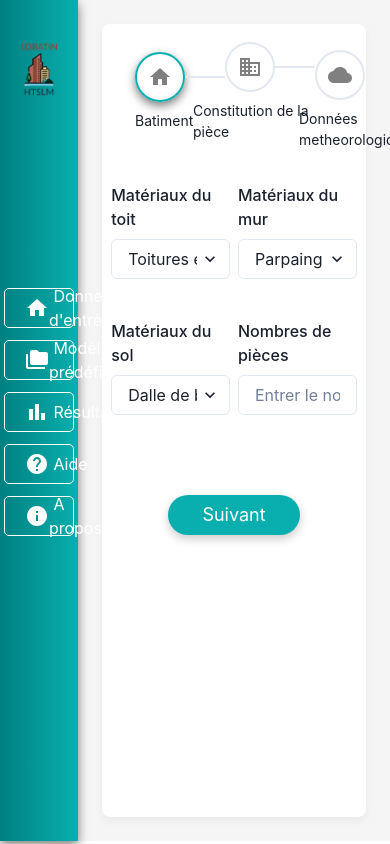
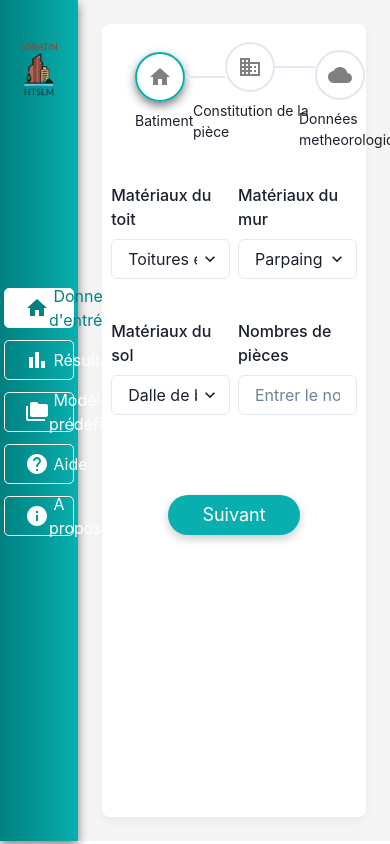
Before and after one commit to Essimbi/electron-react-test, a React (Create React App) app in the folder app/: page / in a window 390 px wide. Shown: the top 844 px of the page. Built offline with nearby package versions, Linux system fonts and the light colour scheme.

Commit message:
dyn sidebar

```diff
--- a/app/src/App.tsx
+++ b/app/src/App.tsx
@@ -12,9 +12,12 @@ import { RouterWrapper } from './RouterWrapper';
 import { SideBarStyleType } from './configs/types';
 import { GlobalStyles, useStyles } from './constants/GlobalStyles';
 import { TintProvider } from './contexts/GraphContext';
+import { useStepContext } from './Hooks/useStep';
+import Index from './Components/ContentResult';
 
 function App() {
   const classes = useStyles();
+  const { activeStep } = useStepContext();
   const { settings } = useSettingsContext();
   const { innerHeight, innerWidth } = useDimensions();
 
@@ -23,10 +26,28 @@ function App() {
     backgroundColor: settings.themeColor,
   };
 
+  const renderMainContent = () => {
+    switch (activeStep) {
+      case 'STEP-0':
+        return <RouterWrapper />;
+      case 'STEP-1':
+        return <RouterWrapper />;
+      case 'STEP-2':
+        return <RouterWrapper />;
+      case 'STEP-3':
+        return <Index />;
+      default:
+        return 'a component here!';
+    }
+  };
 
   return (
     <TintProvider>
-      <Box sx={{ backgroundColor: settings.globalColors.lowGray.main, }} display={'flex'} flexDirection={'row'}>
+      <Box
+        sx={{ backgroundColor: settings.globalColors.lowGray.main }}
+        display={'flex'}
+        flexDirection={'row'}
+      >
         <Box
           className={classes.animatedBox}
           width={(innerWidth * 20) / 100}
@@ -35,8 +56,8 @@ function App() {
         >
           <SideBarContent />
         </Box>
-        <Box width={(innerWidth) - ((innerWidth * 20) / 100)}>
-          <RouterWrapper />
+        <Box width={innerWidth - (innerWidth * 20) / 100}>
+          {renderMainContent()}
         </Box>
       </Box>
     </TintProvider>
--- a/app/src/Components/ContentCarouselOuverturesForm/index.tsx
+++ b/app/src/Components/ContentCarouselOuverturesForm/index.tsx
@@ -18,7 +18,6 @@ import {
   TableContainer,
 } from '@chakra-ui/react';
 import { useStepContext } from '../../Hooks/useStep';
-import { useDataGraphContext } from '../../Hooks/useDataGraph' ;
 import { useState } from 'react';
 
 const _this = 'STEP-1';
@@ -32,9 +31,7 @@ export type openStateType = {
 };
 
 const OuverturesForm = () => {
-  const { setActiveStep, steps, setStep } = useStepContext();
-  const [openTabLength, setOpenTablength] = useState<number>();
-  var { dataGraph } = useDataGraphContext() ;
+  const { steps, setStep } = useStepContext();
   const [openState, setOpenState] = useState<openStateType>({
     type_ouverture: '',
     materiau: '',
@@ -69,7 +66,9 @@ const OuverturesForm = () => {
             }}
             size={'sm'}
           >
-            <option value="Porte" defaultChecked>Porte</option>
+            <option value="Porte" defaultChecked>
+              Porte
+            </option>
             <option value="Fenetre">Fenêtre</option>
           </Select>
         </FormControl>
--- a/app/src/Components/SideBarContent/SideBarContentItem/index.tsx
+++ b/app/src/Components/SideBarContent/SideBarContentItem/index.tsx
@@ -2,10 +2,23 @@ import { Box } from '@chakra-ui/react';
 import { styled } from '@mui/styles';
 import { SideBarContentItemType } from '../../../configs/types';
 import { useSettingsContext } from '../../../Hooks/useSettings';
-import { BarChartIcon, FolderCopyIcon, HelpIcon, HomeIcon, InfoIcon } from '../../../img/Icons/iconItems';
+import {
+  BarChartIcon,
+  FolderCopyIcon,
+  HelpIcon,
+  HomeIcon,
+  InfoIcon,
+} from '../../../img/Icons/iconItems';
 import './index.css';
-export const SideBarContentItem = ({ label, icon }: SideBarContentItemType) => {
+import { useStepContext } from '../../../Hooks/useStep';
+
+export const SideBarContentItem = ({
+  label,
+  icon,
+  step,
+}: SideBarContentItemType) => {
   const { settings } = useSettingsContext();
+  const { activeStep, setActiveStep } = useStepContext();
   const AnimatedBox = styled(Box)({
     transition: 'background-color 0.3s',
     '&:hover': {
@@ -30,13 +43,38 @@ export const SideBarContentItem = ({ label, icon }: SideBarContentItemType) => {
         return null;
     }
   };
+
+  const isActive = () =>
+    (step === 0 &&
+      (activeStep === 'STEP-0' ||
+        activeStep === 'STEP-1' ||
+        activeStep === 'STEP-2')) ||
+    (step === 1 && activeStep === 'STEP-3') ||
+    (step === 2 && activeStep === 'STEP-4');
   return (
     <AnimatedBox borderRadius={5}>
       <Box
+        onClick={() => {
+          if(step === 1){
+            setActiveStep("STEP-3")
+          }else if(step === 2){
+            setActiveStep("STEP-4")
+          }else if(step === 0){
+            setActiveStep("STEP-0")
+          }
+        }}
         className="item"
-        sx={{}}
+        sx={{
+          backgroundColor: isActive()
+            ? settings.globalColors.pureWhite.main
+            : null,
+        }}
         width={'100%'}
-        color={settings.globalColors.pureWhite.main}
+        color={
+          isActive()
+            ? settings.globalColors.primary.main
+            : settings.globalColors.pureWhite.main
+        }
         mb={3}
         border={'1px solid white'}
         display={'flex'}
--- a/app/src/Components/SideBarContent/index.tsx
+++ b/app/src/Components/SideBarContent/index.tsx
@@ -2,8 +2,10 @@ import { Box } from '@chakra-ui/react';
 import { data } from '../../Helper/data';
 import Logo from '../../img/logo.png';
 import { SideBarContentItem } from './SideBarContentItem';
+import { useStepContext } from '../../Hooks/useStep';
 
 export const SideBarContent = () => {
+  const { activeStep } = useStepContext();
   return (
     <Box
       width={'100%'}
@@ -12,17 +14,21 @@ export const SideBarContent = () => {
       flexDirection={'column'}
       alignItems={'center'}
     >
-      <Box
-        height={'20%'}
-        mt={10}
-        mb={20}
-        width={'75%'}
-      > <img height={'auto'}
-        width={'auto'} src={Logo} /></Box>
+      <Box height={'20%'} mt={10} mb={20} width={'75%'}>
+        {' '}
+        <img height={'auto'} alt="" width={'auto'} src={Logo} />
+      </Box>
       <Box width={'90%'} height={'auto'}>
-        {data.map(({ label, icon }) => (
-          <SideBarContentItem key={label} label={label} icon={icon} />
-        ))}
+        {data.map(({ label, icon }, i) => {
+          return (
+            <SideBarContentItem
+              step={i}
+              key={label}
+              label={label}
+              icon={icon}
+            />
+          );
+        })}
       </Box>
     </Box>
   );
--- a/app/src/Components/contentStepWrapperDonneMetheo/index.tsx
+++ b/app/src/Components/contentStepWrapperDonneMetheo/index.tsx
@@ -8,7 +8,6 @@ import {
   Select,
   Stack,
 } from '@chakra-ui/react';
-import { useNavigate } from 'react-router-dom';
 import { useTintContext } from '../../contexts/GraphContext';
 import dataPhi from '../../Helper/data/phi/dataPhi.json';
 import data from '../../Helper/data/tempExt/dataTempExt.json';
@@ -17,8 +16,6 @@ import { useStepContext } from '../../Hooks/useStep';
 
 const _this = 'STEP-2';
 export const DonneMetheo = () => {
-
-  const navigate = useNavigate();
 
   const { updateTintData } = useTintContext();
   const { settings } = useSettingsContext();
@@ -316,7 +313,7 @@ export const DonneMetheo = () => {
 
     // Définition des variables de l'échangeur de chaleur (matériaux du bâtiment)
 
-    navigate('/Donnee_de_resultat')
+    //setActiveStep("STEP-3")
     updateTintData(Tint);
 
   }
--- a/app/src/Helper/data/index.ts
+++ b/app/src/Helper/data/index.ts
@@ -1,7 +1,7 @@
 export const data = [
     { label: "Donneés d'entrée", icon: 'home' },
+    { label: 'Résultats', icon: 'BarChartIcon' },
     { label: 'Modèles prédéfinis', icon: 'FolderCopyIcon' },
-    { label: 'Résultats', icon: 'BarChartIcon' },
     { label: 'Aide', icon: 'help' },
     { label: 'A propos', icon: 'InfoIcon' },
   ]
--- a/app/src/Layouts/ContentStepWrapper/index.tsx
+++ b/app/src/Layouts/ContentStepWrapper/index.tsx
@@ -5,12 +5,13 @@ import { DonneMetheo } from '../../Components/contentStepWrapperDonneMetheo';
 import './style.css';
 import { useEffect } from 'react';
 import { DonneesPiecesCategoryWrapper } from '../DonneesPiecesCategoryWrapper';
+import Index from '../../Components/ContentResult';
 
 export const ContentStepWrapper = () => {
   let result: any;
 
   const { activeStep } = useStepContext();
-
+  console.log(activeStep);
   switch (activeStep) {
     case 'STEP-0':
       result = <InformForm />;
@@ -22,7 +23,7 @@ export const ContentStepWrapper = () => {
       result = <DonneMetheo />;
       break;
     case 'STEP-3':
-      result = 'second form component';
+      result = <Index />;
       break;
     case 'STEP-4':
       result = 'second form component';
@@ -33,5 +34,9 @@ export const ContentStepWrapper = () => {
   }
 
   useEffect(() => {}, [activeStep]);
-  return <Box width={"100%"} height={"100%"}>{result}</Box>;
+  return (
+    <Box width={'100%'} height={'100%'}>
+      {result}
+    </Box>
+  );
 };
--- a/app/src/RouterWrapper/index.tsx
+++ b/app/src/RouterWrapper/index.tsx
@@ -1,5 +1,4 @@
 import { BrowserRouter, Route, Routes } from 'react-router-dom';
-import Result from '../Components/ContentResult/index';
 import { MainComponent } from '../Layouts/MainComponent';
 
 export const RouterWrapper = () => {
@@ -7,8 +6,7 @@ export const RouterWrapper = () => {
     <BrowserRouter>
       <Routes>
         <Route path="/" element={<MainComponent />} />
-
-        <Route path="/Donnee_de_resultat" element={<Result />} />
+        {/* <Route path="/Donnee_de_resultat" element={<Result />} /> */}
       </Routes>
     </BrowserRouter>
   );
--- a/app/src/configs/types.ts
+++ b/app/src/configs/types.ts
@@ -1,3 +1,5 @@
+import { StepType } from "../contexts/StepContext";
+
 export type ContentWidth = useDimensionsType;
 
 export type ThemeColor =
@@ -19,7 +21,8 @@ export type Settings = {
 };
 export type SideBarContentItemType = {
   label: String
-  icon: String
+  icon: String,
+  step: StepType | any
 }
 export type SideBar = {
   boxShadow: String;
--- a/main.js
+++ b/main.js
@@ -12,7 +12,7 @@ const createWindow = () => {
     }
   });
 
- win.setMenu(null)
+ //win.setMenu(null)
 
 
   const startUrl = url.format({
```
